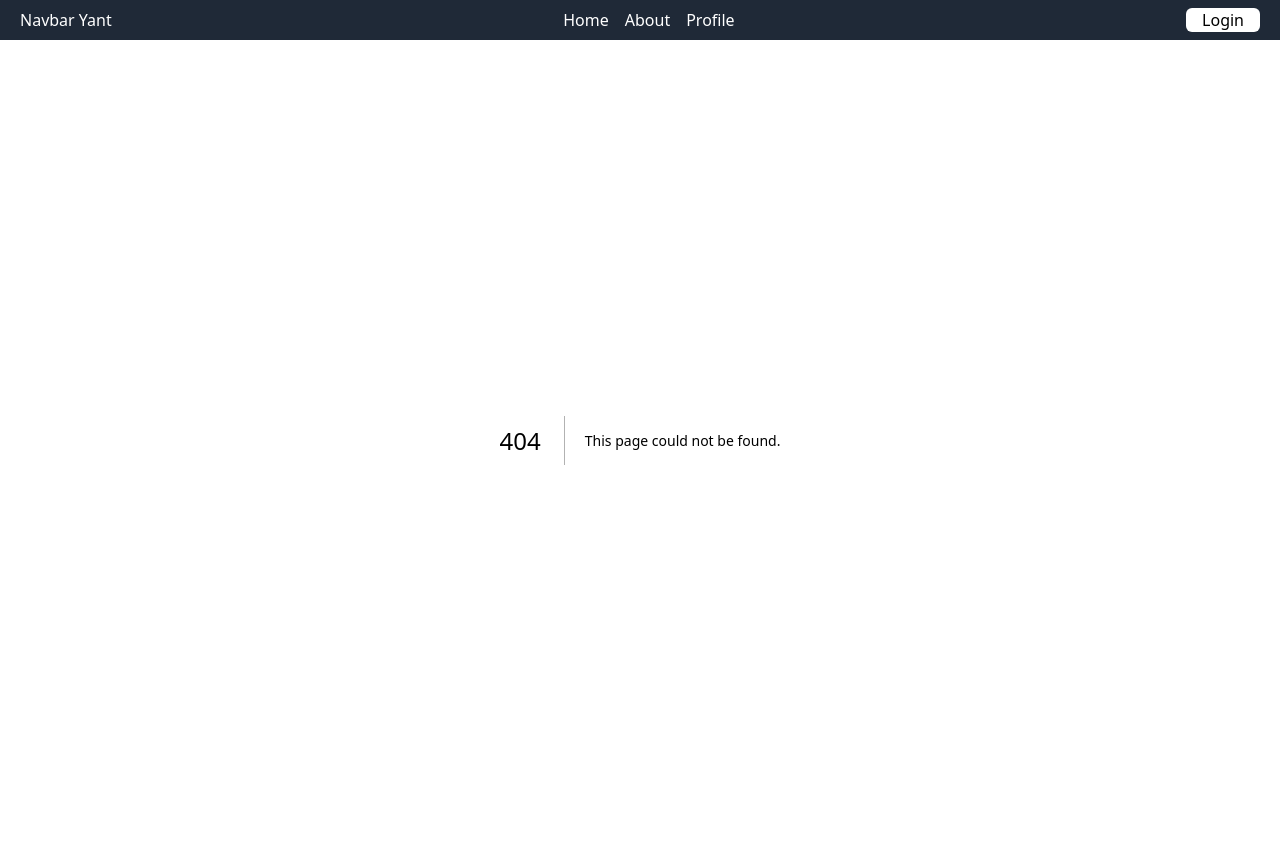
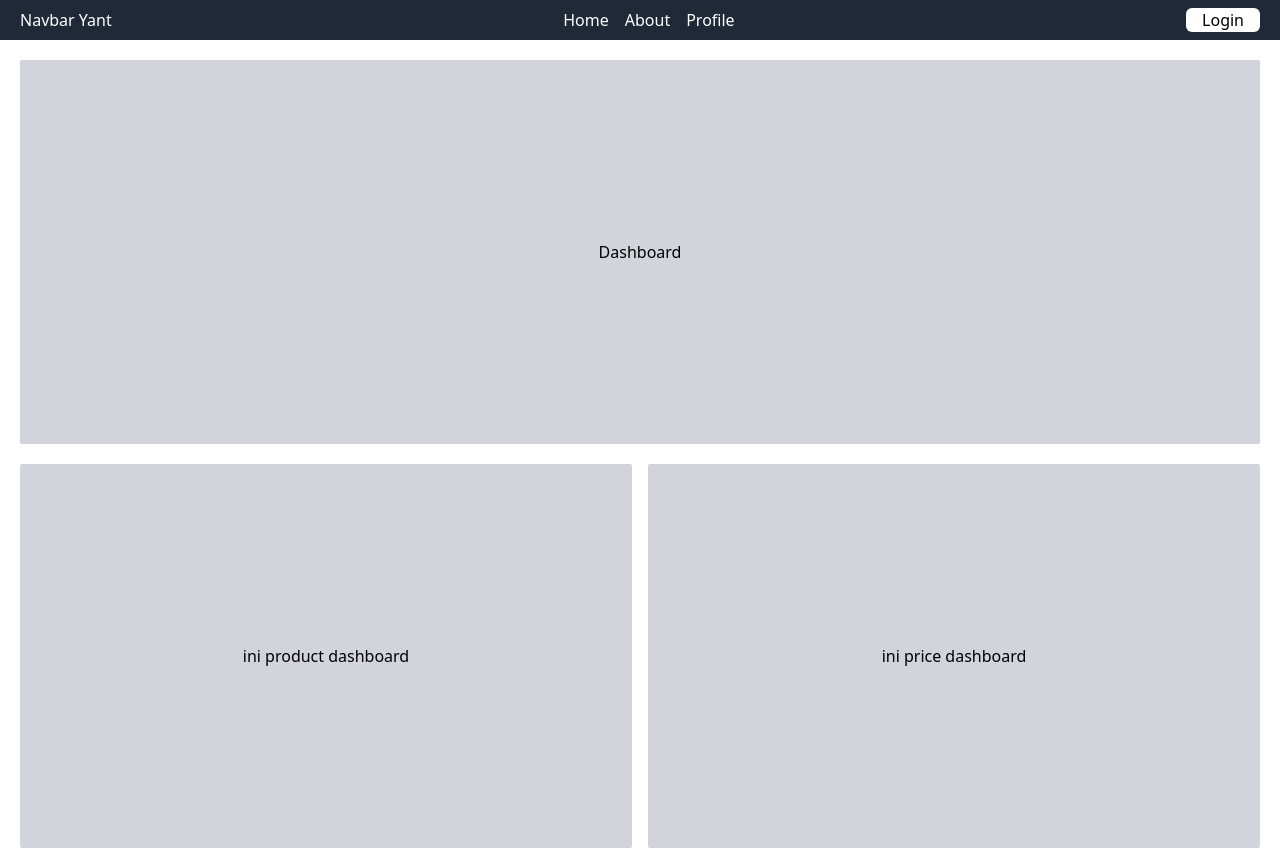
Before and after one commit to YantUgli/Learn-NextJs, a Next.js app: page /dahsboard in a window 1280 px wide. Before the commit this address had no page. Before the commit the page ends 840 px from the top, so only its background shows below. Built offline with nearby package versions, Linux system fonts and the light colour scheme.

Commit message:
pararel route

```diff
--- /dev/null
+++ b/src/app/dahsboard/@price/default.jsx
@@ -0,0 +1,3 @@
+export default function PriceDefault() {
+    return null
+}
--- /dev/null
+++ b/src/app/dahsboard/@price/page.jsx
@@ -0,0 +1,9 @@
+export default function Price() {
+    return (
+        <div className="w-full h-96 bg-gray-300 rounded-sm flex justify-center items-center">
+            <h1>
+                ini price dashboard
+            </h1>
+        </div>
+    )
+}
--- /dev/null
+++ b/src/app/dahsboard/@product/page.jsx
@@ -0,0 +1,10 @@
+
+export default function ProductDashboard() {
+    return (
+        <div className="w-full h-96 bg-gray-300 rounded-sm flex justify-center items-center">
+            <h1>
+                ini product dashboard
+            </h1>
+        </div>
+    )
+}
--- /dev/null
+++ b/src/app/dahsboard/layout.jsx
@@ -0,0 +1,13 @@
+
+export default function Layout({ children, product, price }) {
+    console.log(children)
+    return (
+        <div className="p-5">
+            {children}
+            <div className="mt-5 flex justify-center items-center gap-4">
+                {product}
+                {price}
+            </div>
+        </div>
+    )
+}
--- /dev/null
+++ b/src/app/dahsboard/page.jsx
@@ -0,0 +1,10 @@
+
+export default function Dashboard() {
+    return (
+        <div className="w-full h-96 bg-gray-300 rounded-sm flex justify-center items-center">
+            <h1>
+                Dashboard
+            </h1>
+        </div>
+    )
+}
--- a/src/app/page.js
+++ b/src/app/page.js
@@ -2,7 +2,7 @@ import Image from "next/image";
 
 export default function Home() {
   return (
-    <main className="flex min-h-screen flex-col items-center justify-between p-24">
+    <main className="flex h-96 items-center justify-center">
       Hello world
     </main>
   );
```
